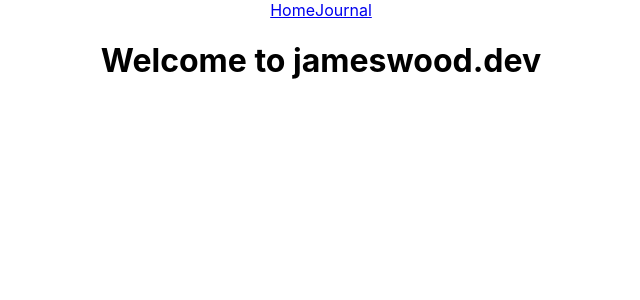
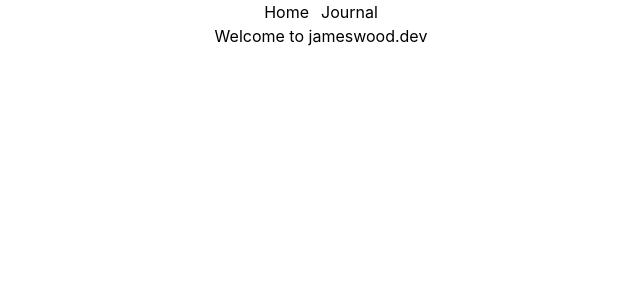
Before and after one commit to James-D-Wood/personal-site-react-ui, a React (Create React App) app: page / in a window 1280 px wide. Shown: the top 300 px of the page, without its empty margins (319-959 px from the left). Built offline with nearby package versions, Linux system fonts and the light colour scheme.

Commit message:
chore: add Tailwind CSS

```diff
--- /dev/null
+++ b/craco.config.js
@@ -0,0 +1,12 @@
+module.exports = {
+  style: {
+    postcss: {
+      plugins: [
+        // eslint-disable-next-line global-require
+        require('tailwindcss'),
+        // eslint-disable-next-line global-require
+        require('autoprefixer'),
+      ],
+    },
+  },
+};
--- a/src/components/Home.tsx
+++ b/src/components/Home.tsx
@@ -2,6 +2,8 @@
 
 export default function Home() {
   return (
-    <h1>Welcome to jameswood.dev</h1>
+    <div className="container mx-auto">
+      <h1>Welcome to jameswood.dev</h1>
+    </div>
   );
 }
--- a/src/components/Navbar.tsx
+++ b/src/components/Navbar.tsx
@@ -3,9 +3,9 @@
 
 export default function Navbar() {
   return (
-    <>
+    <div className="space-x-3">
       <Link to="/">Home</Link>
       <Link to="/journal">Journal</Link>
-    </>
+    </div>
   );
 }
--- a/src/index.css
+++ b/src/index.css
@@ -1,3 +1,7 @@
+@tailwind base;
+@tailwind components;
+@tailwind utilities;
+
 body {
   margin: 0;
   font-family: -apple-system, BlinkMacSystemFont, 'Segoe UI', 'Roboto', 'Oxygen',
--- /dev/null
+++ b/tailwind.config.js
@@ -0,0 +1,11 @@
+module.exports = {
+  purge: ['./src/**/*.{js,jsx,ts,tsx}', './public/index.html'],
+  darkMode: false, // or 'media' or 'class'
+  theme: {
+    extend: {},
+  },
+  variants: {
+    extend: {},
+  },
+  plugins: [],
+};
```
Also changed, not shown: package.json (+8 -3 lines), .eslintrc.json, 1 other file (tests, documents, lock files or other folders).
